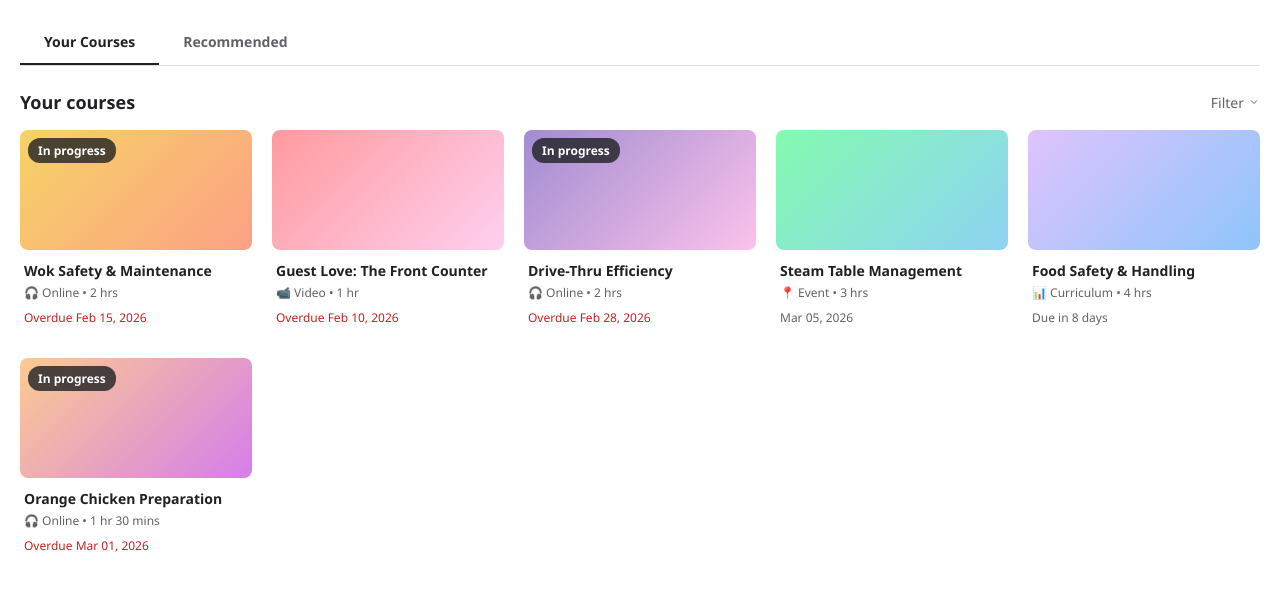
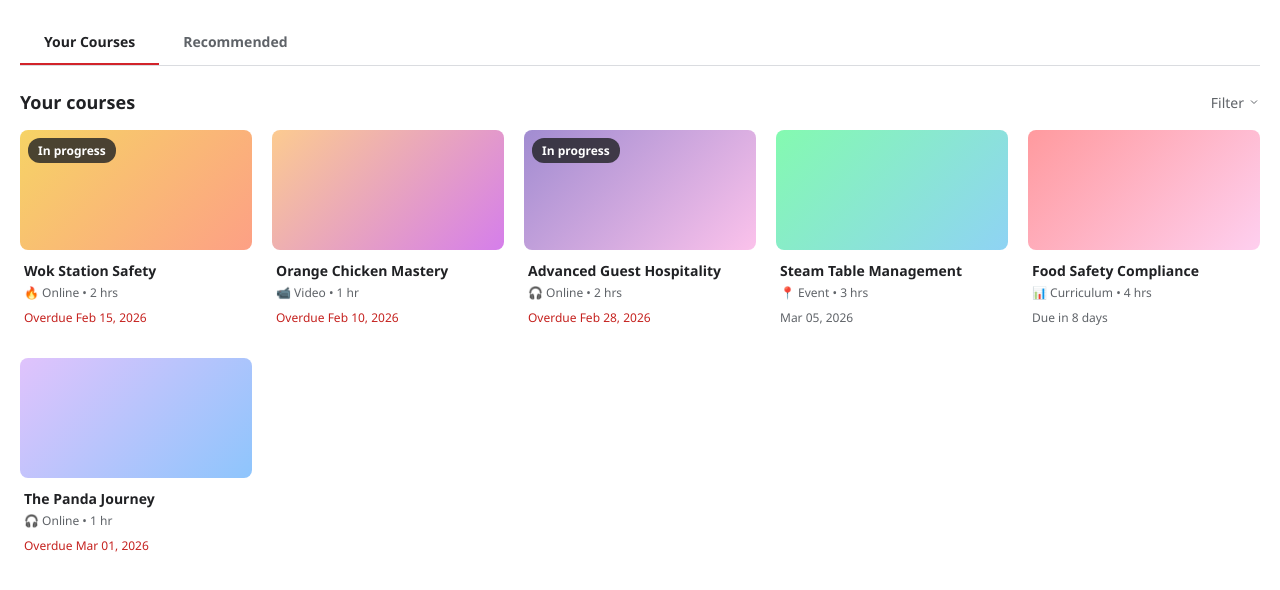
Before and after one commit to lauraturner-maker/pe_learning, a plain HTML site: page index.html in a window 1280 px wide. Drawn offline with Linux system fonts and the light colour scheme.

Commit message:
Refactor index.html for Panda Express branding and features
Updated title and color variables for Panda Express branding. Enhanced modal functionality and improved course data handling.

```diff
--- a/index.html
+++ b/index.html
@@ -3,16 +3,18 @@
 <head>
     <meta charset="UTF-8">
     <meta name="viewport" content="width=device-width, initial-scale=1.0">
-    <title>Learning Widget</title>
+    <title>Panda Express Learning Widget</title>
     <style>
         :root {
             --primary-font: 'Segoe UI', Roboto, Helvetica, Arial, sans-serif;
             --text-main: #202124;
             --text-secondary: #5f6368;
             --danger-red: #c5221f;
-            --btn-red: #d2232a; /* Closer to Panda Express red */
+            --btn-red: #d2232a; /* Panda Express Red */
+            --accent-red: #d2232a;
             --border-color: #dadce0;
             --bg-hover: #f1f3f4;
+            --badge-bg: rgba(32, 33, 36, 0.8);
         }
 
         * {
@@ -41,11 +43,16 @@
             font-weight: 600;
             cursor: pointer;
             color: var(--text-secondary);
+            transition: color 0.2s;
+        }
+
+        .tab:hover {
+            color: var(--text-main);
         }
 
         .tab.active {
             color: var(--text-main);
-            border-bottom: 2px solid var(--text-main);
+            border-bottom: 2px solid var(--accent-red);
         }
 
         /* --- Header --- */
@@ -96,20 +103,16 @@
             overflow: hidden;
             margin-bottom: 12px;
             position: relative;
-            background-color: #e0e0e0;
-        }
-
-        .card-img {
-            width: 100%;
-            height: 100%;
-            object-fit: cover;
+            background-color: #e0e0e0; /* Fallback */
+            background-size: cover;
+            background-position: center;
         }
 
         .badge {
             position: absolute;
             top: 8px;
             left: 8px;
-            background-color: rgba(32, 33, 36, 0.8);
+            background-color: var(--badge-bg);
             color: white;
             font-size: 12px;
             font-weight: 600;
@@ -147,9 +150,9 @@
         .status-overdue { color: var(--danger-red); }
         .status-due { color: var(--text-secondary); }
 
-        /* --- Modal --- */
+        /* --- Modal (Course Details) --- */
         .modal-overlay {
-            display: none;
+            display: none; /* Hidden by default */
             position: fixed;
             top: 0;
             left: 0;
@@ -159,6 +162,13 @@
             z-index: 1000;
             justify-content: center;
             align-items: center;
+            opacity: 0;
+            transition: opacity 0.3s;
+        }
+
+        .modal-overlay.show {
+            display: flex;
+            opacity: 1;
         }
 
         .modal-content {
@@ -171,12 +181,12 @@
             max-height: 90vh;
             box-shadow: 0 4px 24px rgba(0,0,0,0.2);
             position: relative;
-            animation: slideUp 0.3s ease-out;
+            transform: translateY(20px);
+            transition: transform 0.3s ease-out;
         }
 
-        @keyframes slideUp {
-            from { opacity: 0; transform: translateY(20px); }
-            to { opacity: 1; transform: translateY(0); }
+        .modal-overlay.show .modal-content {
+            transform: translateY(0);
         }
 
         .modal-header {
@@ -209,9 +219,10 @@
             width: 100%;
             height: 160px;
             border-radius: 8px;
-            object-fit: cover;
+            background-color: #e0e0e0;
+            background-size: cover;
+            background-position: center;
             margin-bottom: 20px;
-            background-color: #e0e0e0;
         }
 
         .modal-title {
@@ -293,23 +304,23 @@
 <body>
 
     <div class="tabs">
-        <div class="tab active">Your Courses</div>
-        <div class="tab">Recommended</div>
+        <div class="tab active" onclick="switchTab('your')" id="tabYour">Your Courses</div>
+        <div class="tab" onclick="switchTab('recommended')" id="tabRecommended">Recommended</div>
     </div>
 
     <div class="header-actions">
-        <h2>Your courses</h2>
+        <h2 id="gridHeading">Your courses</h2>
         <div class="filter">Filter <svg width="12" height="12" viewBox="0 0 24 24" fill="none" stroke="currentColor" stroke-width="2"><polyline points="6 9 12 15 18 9"></polyline></svg></div>
     </div>
 
     <div class="course-grid" id="courseGrid">
         </div>
 
-    <div class="modal-overlay" id="courseModal" onclick="closeModal(event)">
-        <div class="modal-content" onclick="event.stopPropagation()">
+    <div class="modal-overlay" id="courseModal">
+        <div class="modal-content">
             <div class="modal-header">
                 <h3>Course Details</h3>
-                <button class="close-btn" onclick="closeModal(null, true)">✕</button>
+                <button class="close-btn" onclick="closeModal()">✕</button>
             </div>
             <div class="modal-body">
                 <div id="modalHero" class="modal-hero"></div>
@@ -329,127 +340,58 @@
     </div>
 
     <script>
-        // Store-specific content tailored for Panda Express
-        const courses = [
-            {
-                id: 1,
-                title: "Wok Safety & Maintenance",
-                icon: "🎧",
-                type: "Online",
-                duration: "2 hrs",
-                statusText: "Overdue Feb 15, 2026",
-                isOverdue: true,
-                inProgress: true,
-                gradient: "linear-gradient(135deg, #f6d365 0%, #fda085 100%)",
-                desc: "Essential safety protocols for operating and maintaining the wok station during peak hours.",
-                bullets: [
-                    "Fire suppression systems and emergency shutoffs",
-                    "Proper oil temperature management",
-                    "Ergonomic lifting and tossing techniques",
-                    "End-of-shift cleaning procedures"
-                ],
-                relevant: "Relevant for Back of House (BOH) staff."
-            },
-            {
-                id: 2,
-                title: "Guest Love: The Front Counter",
-                icon: "📹",
-                type: "Video",
-                duration: "1 hr",
-                statusText: "Overdue Feb 10, 2026",
-                isOverdue: true,
-                inProgress: false,
-                gradient: "linear-gradient(135deg, #ff9a9e 0%, #fecfef 99%, #fecfef 100%)",
-                desc: "Creating a welcoming environment for every guest that walks through our doors.",
-                bullets: [
-                    "The Panda Express greeting standards",
-                    "Proper sampling procedures for new entrees",
-                    "Handling guest complaints gracefully",
-                    "Upselling premium items (e.g., Honey Walnut Shrimp)"
-                ],
-                relevant: "Relevant for Front of House (FOH) staff."
-            },
-            {
-                id: 3,
-                title: "Drive-Thru Efficiency",
-                icon: "🎧",
-                type: "Online",
-                duration: "2 hrs",
-                statusText: "Overdue Feb 28, 2026",
-                isOverdue: true,
-                inProgress: true,
-                gradient: "linear-gradient(135deg, #a18cd1 0%, #fbc2eb 100%)",
-                desc: "Mastering the headset and register to keep the drive-thru lane moving fast and accurately.",
-                bullets: [
-                    "Active listening and order confirmation",
-                    "Managing wait times and parking guests",
-                    "Packaging standards for large family meals"
-                ],
-                relevant: "Relevant for Drive-Thru Operators and FOH."
-            },
-            {
-                id: 4,
-                title: "Steam Table Management",
-                icon: "📍",
-                type: "Event",
-                duration: "3 hrs",
-                statusText: "Mar 05, 2026",
-                isOverdue: false,
-                inProgress: false,
-                gradient: "linear-gradient(135deg, #84fab0 0%, #8fd3f4 100%)",
-                desc: "Keeping the steam table fresh, visually appealing, and properly stocked.",
-                bullets: [
-                    "Calling food orders to BOH proactively",
-                    "Temperature checks and logging",
-                    "Portion control for plates and bowls",
-                    "Stirring techniques to maintain quality"
-                ],
-                relevant: "Relevant for all FOH shift leads."
-            },
-            {
-                id: 5,
-                title: "Food Safety & Handling",
-                icon: "📊",
-                type: "Curriculum",
-                duration: "4 hrs",
-                statusText: "Due in 8 days",
-                isOverdue: false,
-                inProgress: false,
-                gradient: "linear-gradient(135deg, #e0c3fc 0%, #8ec5fc 100%)",
-                desc: "Comprehensive guide to food safety compliance in a high-volume kitchen.",
-                bullets: [
-                    "Cross-contamination prevention",
-                    "Proper raw chicken handling",
-                    "Date marking and FIFO (First In, First Out)",
-                    "Health inspector readiness"
-                ],
-                relevant: "Relevant for all staff members."
-            },
-            {
-                id: 6,
-                title: "Orange Chicken Preparation",
-                icon: "🎧",
-                type: "Online",
-                duration: "1 hr 30 mins",
-                statusText: "Overdue Mar 01, 2026",
-                isOverdue: true,
-                inProgress: true,
-                gradient: "linear-gradient(135deg, #fccb90 0%, #d57eeb 100%)",
-                desc: "The exact recipe and technique behind our signature Original Orange Chicken.",
-                bullets: [
-                    "Batter consistency and frying times",
-                    "Creating the perfect sauce glaze",
-                    "Wok folding technique to coat without breaking",
-                    "Holding times for optimal crunch"
-                ],
-                relevant: "Relevant for BOH Cooks."
+        // Store-specific content tailored for Panda Express frontline employees
+
+        // -- Images (represented as gradients for self-containment, but structures for URLs) --
+        const img = {
+            wok: "linear-gradient(135deg, #f6d365 0%, #fda085 100%)", // Wok station
+            chicken: "linear-gradient(135deg, #fccb90 0%, #d57eeb 100%)", // Orange Chicken
+            counter: "linear-gradient(135deg, #a18cd1 0%, #fbc2eb 100%)", // Guest greeting
+            steam: "linear-gradient(135deg, #84fab0 0%, #8fd3f4 100%)", // Steam table
+            safety: "linear-gradient(135deg, #ff9a9e 0%, #fecfef 100%)", // Generic Safety
+            journey: "linear-gradient(135deg, #e0c3fc 0%, #8ec5fc 100%)", // Career
+            inventory: "linear-gradient(135deg, #f093fb 0%, #f5576c 100%)", // Back of House
+            leadership: "linear-gradient(135deg, #5ee7df 0%, #b490ca 100%)", // Team Lead
+            culture: "linear-gradient(135deg, #d4fc79 0%, #96e6a1 100%)", // Diversity
+            catering: "linear-gradient(135deg, #fff1eb 0%, #ace0f9 100%)" // Catering set
         }
+
+        // --- Data Arrays ---
+        const yourCourses = [
+            { id: 1, title: "Wok Station Safety", icon: "🔥", type: "Online", du: "2 hrs", statusText: "Overdue Feb 15, 2026", isOverdue: true, inProgress: true, img: img.wok, desc: "Essential safety protocols for operating and maintaining the wok station during peak hours.", bullets: ["Fire suppression systems and emergency shutoffs", "Proper oil temperature management", "Ergonomic lifting and tossing techniques", "End-of-shift cleaning procedures"], relevant: "Relevant for BOH Cooks." },
+            { id: 2, title: "Orange Chicken Mastery", icon: "📹", type: "Video", du: "1 hr", statusText: "Overdue Feb 10, 2026", isOverdue: true, inProgress: false, img: img.chicken, desc: "The exact recipe and technique behind our signature Original Orange Chicken.", bullets: ["Batter consistency and frying times", "Creating the perfect sauce glaze", "Wok folding technique to coat without breaking", "Holding times for optimal crunch"], relevant: "Relevant for BOH Cooks." },
+            { id: 3, title: "Advanced Guest Hospitality", icon: "🎧", type: "Online", du: "2 hrs", statusText: "Overdue Feb 28, 2026", isOverdue: true, inProgress: true, img: img.counter, desc: "Creating a welcoming environment and ensuring Guest Love in every interaction.", bullets: ["The Panda Express greeting standards", "Proper sampling procedures for new entrees", "Handling guest complaints gracefully"], relevant: "Relevant for FOH Staff." },
+            { id: 4, title: "Steam Table Management", icon: "📍", type: "Event", du: "3 hrs", statusText: "Mar 05, 2026", isOverdue: false, inProgress: false, img: img.steam, desc: "Maintaining freshness, visual appeal, and quality standards on the steam table.", bullets: ["Proactive food ordering to BOH", "Temperature checks and logging", "Portion control techniques", "Stirring schedules to prevent drying"], relevant: "Relevant for FOH Shift Leads." },
+            { id: 5, title: "Food Safety Compliance", icon: "📊", type: "Curriculum", du: "4 hrs", statusText: "Due in 8 days", isOverdue: false, inProgress: false, img: img.safety, desc: "Comprehensive food safety standards for a high-volume restaurant.", bullets: ["Cross-contamination prevention", "Proper chicken handling", "FIFO (First In, First Out) standards", "Date marking requirements"], relevant: "Relevant for all staff." },
+            { id: 6, title: "The Panda Journey", icon: "🎧", type: "Online", du: "1 hr", statusText: "Overdue Mar 01, 2026", isOverdue: true, inProgress: false, img: img.journey, desc: "Introduction to Panda Express culture, values, and career growth opportunities.", bullets: ["Our mission and 'Panda Way'", "Founders' story", "Understanding your career path"], relevant: "Relevant for all new hires." }
         ];
 
-        // Generate Grid
+        const recommendedCourses = [
+            { id: 7, title: "BOH Inventory Best Practices", icon: "📋", type: "Online", du: "2 hrs", statusText: "Available", isOverdue: false, inProgress: false, img: img.inventory, desc: "Optimizing inventory management to reduce waste and ensure stock availability.", bullets: ["Effective ordering schedules", "Minimizing food waste", "Organizing the cooler and dry storage"], relevant: "Relevant for BOH Leads." },
+            { id: 8, title: "Shift Leadership Fundamentals", icon: "📹", type: "Video", du: "1 hr", statusText: "Available", isOverdue: false, inProgress: false, img: img.leadership, desc: "Essential skills for transitioning into a leadership role within the store.", bullets: ["Effective communication with BOH and FOH", "Task delegation", "Managing peak-hour workflow"], relevant: "Recommended for potential Shift Leads." },
+            { id: 9, title: "Guest Experience & Cultural Awareness", icon: "🎧", type: "Online", du: "2 hrs", statusText: "Available", isOverdue: false, inProgress: false, img: img.culture, desc: "Enhancing guest connections and understanding diverse guest needs.", bullets: ["Recognizing cultural nuances in service", "Active listening techniques", "Creating memorable guest moments"], relevant: "Recommended for all FOH staff." },
+            { id: 10, title: "Catering Execution Standards", icon: "📍", type: "Event", du: "1 hr", statusText: "Available", isOverdue: false, inProgress: false, img: img.catering, desc: "The process for preparing, assembling, and delivering successful catering orders.", bullets: ["Large order packaging standards", "Confirming order accuracy", "Setting up on-site displays"], relevant: "Recommended for all staff." }
+        ];
+
+        let activeTab = 'your';
+        let currentCourseList = yourCourses;
+
+        // --- Functions ---
+
+        function renderGrid() {
             const grid = document.getElementById('courseGrid');
+            const heading = document.getElementById('gridHeading');
+            grid.innerHTML = ''; // Clear previous grid content
 
-        courses.forEach(course => {
+            if (activeTab === 'your') {
+                heading.textContent = 'Your courses';
+                currentCourseList = yourCourses;
+            } else {
+                heading.textContent = 'Recommended for Development';
+                currentCourseList = recommendedCourses;
+            }
+
+            currentCourseList.forEach(course => {
                 const statusClass = course.isOverdue ? 'status-overdue' : 'status-due';
                 const badgeHtml = course.inProgress ? `<div class="badge">In progress</div>` : '';
 
@@ -458,36 +400,59 @@
                 card.onclick = () => openModal(course.id);
 
                 card.innerHTML = `
-                <div class="card-img-container" style="background: ${course.gradient};">
+                    <div class="card-img-container" style="background: ${course.img};">
                         ${badgeHtml}
                     </div>
                     <div class="card-title">${course.title}</div>
                     <div class="card-meta">
-                    ${course.icon} ${course.type} • ${course.duration}
+                        ${course.icon} ${course.type} • ${course.du}
                     </div>
                     <div class="card-status ${statusClass}">${course.statusText}</div>
                 `;
 
                 grid.appendChild(card);
             });
+        }
 
-        // Modal Logic
+        function switchTab(tab) {
+            if (activeTab === tab) return; // Ignore clicks on the active tab
+
+            activeTab = tab;
+
+            // Update tab styling
+            document.getElementById('tabYour').classList.remove('active');
+            document.getElementById('tabRecommended').classList.remove('active');
+
+            if (activeTab === 'your') {
+                document.getElementById('tabYour').classList.add('active');
+            } else {
+                document.getElementById('tabRecommended').classList.add('active');
+            }
+
+            renderGrid();
+        }
+
+        // Modal (Course Details) Logic
         const modal = document.getElementById('courseModal');
 
         function openModal(id) {
-            const course = courses.find(c => c.id === id);
+            const course = currentCourseList.find(c => c.id === id);
             if (!course) return;
 
-            // Populate data
-            document.getElementById('modalHero').style.background = course.gradient;
+            // Populate modal data
+            document.getElementById('modalHero').style.background = course.img;
             document.getElementById('modalTitle').textContent = course.title;
-            document.getElementById('modalMeta').innerHTML = `${course.icon} ${course.type} • ${course.duration} • <span class="${course.isOverdue ? 'status-overdue' : 'status-due'}">${course.statusText}</span>`;
+
+            // Reconstruct meta-info in modal with overdue color
+            const statusClass = course.isOverdue ? 'status-overdue' : 'status-due';
+            document.getElementById('modalMeta').innerHTML = `${course.icon} ${course.type} • ${course.du} • <span class="${statusClass}">${course.statusText}</span>`;
+
             document.getElementById('modalDesc').textContent = course.desc;
             document.getElementById('modalRelevant').textContent = course.relevant;
 
             // Populate bullets
             const ul = document.getElementById('modalList');
-            ul.innerHTML = '';
+            ul.innerHTML = ''; // Clear old bullets
             course.bullets.forEach(bullet => {
                 const li = document.createElement('li');
                 li.textContent = bullet;
@@ -496,13 +461,24 @@
 
             // Show modal
             modal.style.display = 'flex';
+            setTimeout(() => modal.classList.add('show'), 10); // Trigger transition
         }
 
-        function closeModal(event, force = false) {
-            if (force || event.target === modal) {
-                modal.style.display = 'none';
+        function closeModal() {
+            modal.classList.remove('show');
+            setTimeout(() => modal.style.display = 'none', 300); // Hide after transition
         }
+
+        // Close modal when clicking on the overlay
+        modal.addEventListener('click', (event) => {
+            if (event.target === modal) {
+                closeModal();
             }
+        });
+
+        // Initialize the view
+        renderGrid();
+
     </script>
 </body>
 </html>
```
Lines whose indentation alone changed are shown as unchanged.
